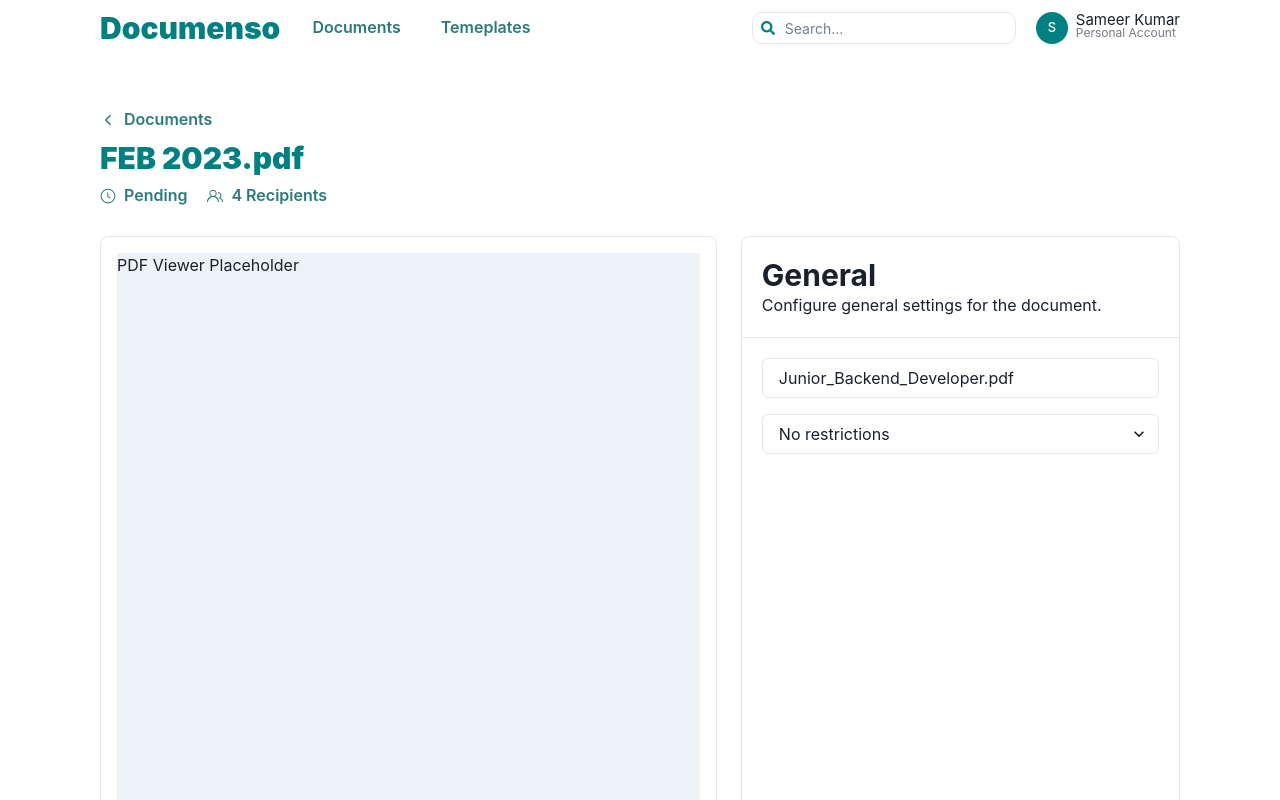
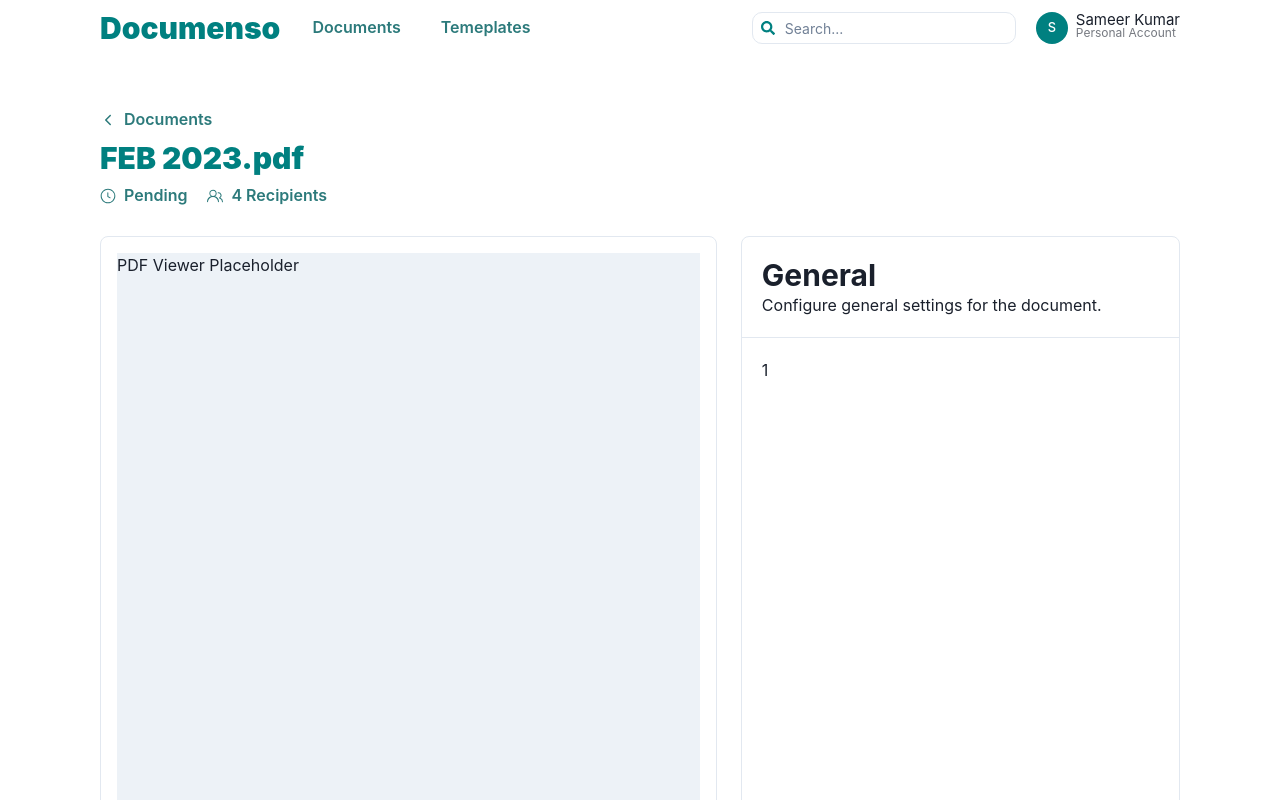
Before and after one commit to SameerTheProgrammer/PSE_documenso_ui, a React (Vite) app: page /document/edit/doc1 in a window 1280 px wide. Shown: the top 800 px of the page. Built offline with nearby package versions, Linux system fonts and the light colour scheme.

Commit message:
render cads according to activeStep

```diff
--- a/src/pages/DocumentEditPage.tsx
+++ b/src/pages/DocumentEditPage.tsx
@@ -1,9 +1,6 @@
 import {
     Flex,
     Box,
-    Stack,
-    Input,
-    Select,
     Button,
     Heading,
     Link as ChakraLink,
@@ -63,10 +60,13 @@ const recipientsList: IRecipientsStatus = {
 };
 
 const steps = [
-    { title: "First", description: "Contact Info" },
-    { title: "Second", description: "Date & Time" },
-    { title: "Third", description: "Select Rooms" },
-    { title: "Forth", description: "Select Rooms" },
+    { heading: "General", description: "Configure general settings for the document." },
+    { heading: "Add Signers", description: "Add the people who will sign the document." },
+    { heading: "Add Fields", description: "Add all relevant fields for each recipient." },
+    {
+        heading: "Add Subject",
+        description: "Add the subject and message you wish to send to signers.",
+    },
 ];
 
 const DocumentEdit = () => {
@@ -158,22 +158,23 @@ const DocumentEdit = () => {
                     borderColor={"none"}
                 >
                     <CardHeader borderBottomWidth="1px">
-                        <Heading size="lg">General</Heading>
-                        <Text>Configure general settings for the document.</Text>
+                        <Heading size="lg">{steps[ActiveStep - 1].heading}</Heading>
+                        <Text>{steps[ActiveStep - 1].description}</Text>
                     </CardHeader>
 
                     <CardBody overflow="auto">
-                        <Stack spacing="4">
-                            <Input
-                                placeholder="Title"
-                                defaultValue="Junior_Backend_Developer.pdf"
-                            />
-                            <Select>
-                                <option value="no_restrictions">No restrictions</option>
-                                <option value="required_account">Required account</option>
-                            </Select>
-                        </Stack>
+                        {ActiveStep === 1 ? (
+                            <Text>1</Text>
+                        ) : ActiveStep === 2 ? (
+                            <Text>2</Text>
+                        ) : ActiveStep === 3 ? (
+                            <Text>3</Text>
+                        ) : (
+                            <Text>4</Text>
+                        )}
                     </CardBody>
+                    {/* <FirstStepCardBody /> */}
+
                     <CardFooter display={"flex"} flexDirection={"column"} rowGap={2}>
                         <Box mb={3}>
                             <Text mb={1}>
```
